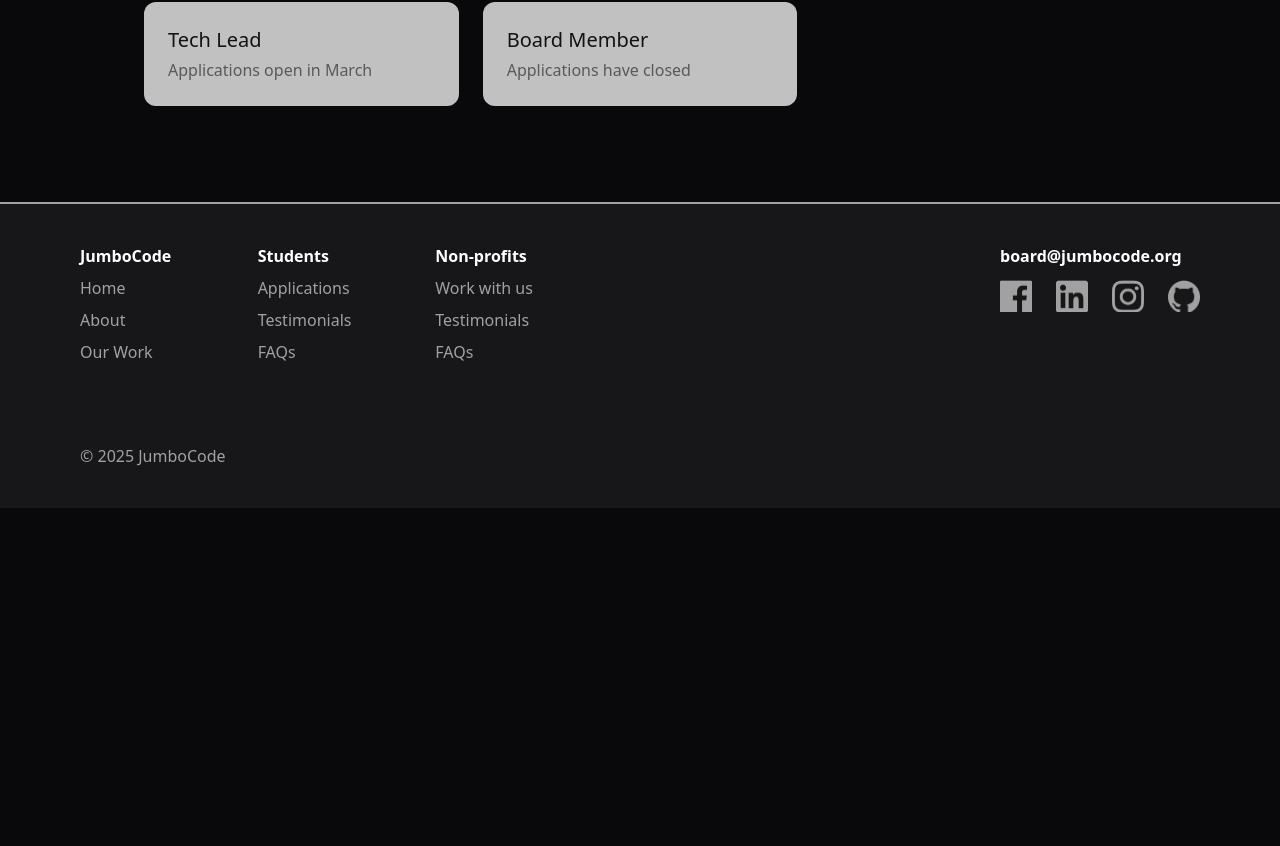
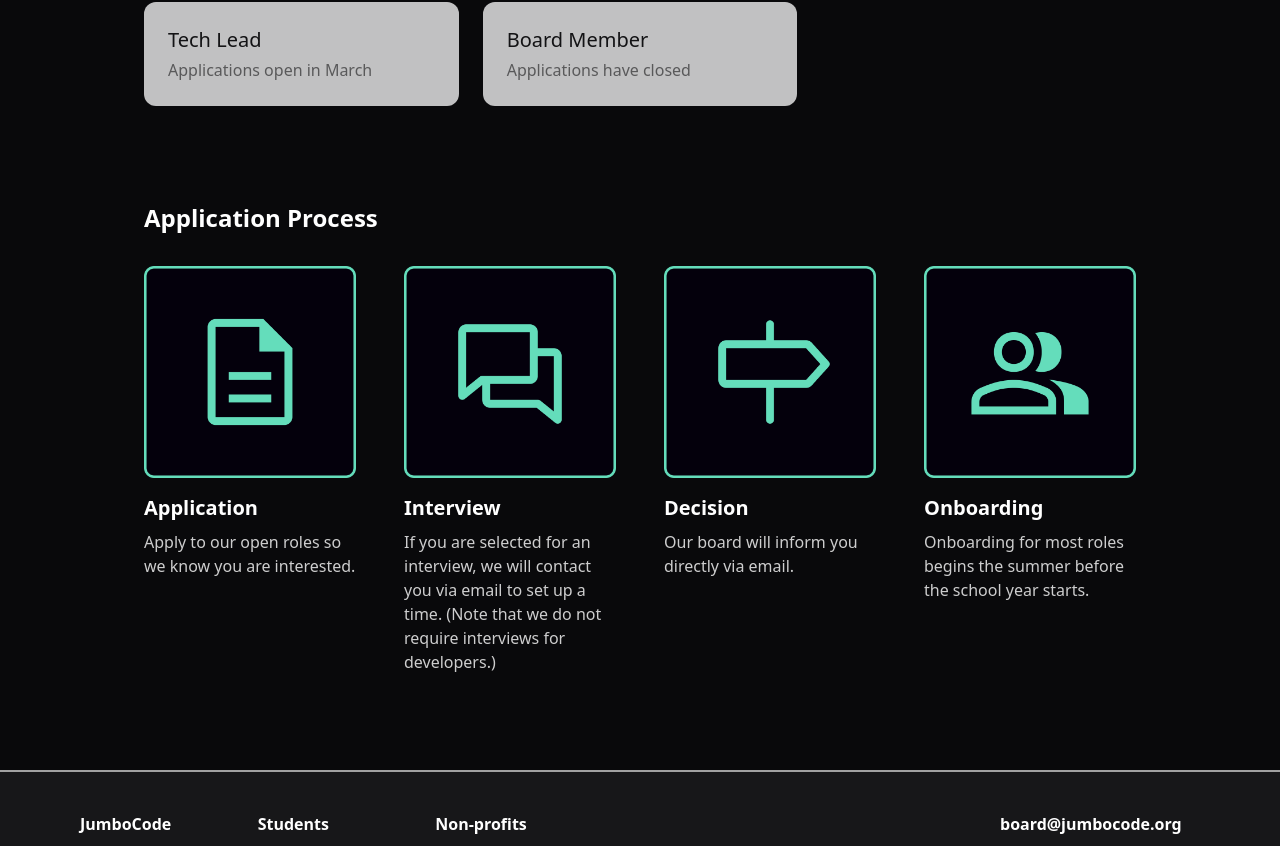
Before and after one commit to JumboCode/jumbocode.org-2024, a Next.js app: page /apply in a window 1280 px wide. Shown: the part 1434-2280 px from the top of the page. Before the commit the page ends 1942 px from the top, so only its background shows below. Built offline with nearby package versions, Linux system fonts and the light colour scheme.

Commit message:
Application Process

```diff
--- a/app/apply/page.tsx
+++ b/app/apply/page.tsx
@@ -9,7 +9,7 @@ export default function ApplyPage() {
         title={<>Apply</>}
         subtitle={
           <>
-            Join us — we’re a passionate community of developers and designers
+            Join us — we're a passionate community of developers and designers
             committed to building meaningful products for non-profits.
           </>
         }
@@ -115,6 +115,35 @@ export default function ApplyPage() {
           </div>
         </div>
       </section>
+
+      <section className="mt-24">
+        <h2 className="text-white font-semibold text-2xl">
+          Application Process
+        </h2>
+
+        <div className="mt-8 grid grid-cols-4 gap-12">
+          <ApplicationProcessCard
+            src="/apply/icons/application-icon.png"
+            title="Application"
+            subtitle="Apply to our open roles so we know you are interested."
+          />
+          <ApplicationProcessCard
+            src="/apply/icons/interview-icon.png"
+            title="Interview"
+            subtitle="If you are selected for an interview, we will contact you via email to set up a time. (Note that we do not require interviews for developers.)"
+          />
+          <ApplicationProcessCard
+            src="/apply/icons/decision-icon.png"
+            title="Decision"
+            subtitle="Our board will inform you directly via email."
+          />
+          <ApplicationProcessCard
+            src="/apply/icons/onboarding-icon.png"
+            title="Onboarding"
+            subtitle="Onboarding for most roles begins the summer before the school year starts."
+          />
+        </div>
+      </section>
     </div>
   );
 }
@@ -141,3 +170,21 @@ const PositionCard = ({
     </Wrapper>
   );
 };
+
+const ApplicationProcessCard = ({
+  src,
+  title,
+  subtitle,
+}: {
+  src: string;
+  title: string;
+  subtitle: string;
+}) => {
+  return (
+    <div>
+      <img src={src} alt="" className="" />
+      <h3 className="mt-4 text-white font-semibold text-xl">{title}</h3>
+      <p className="mt-2 text-white/80">{subtitle}</p>
+    </div>
+  );
+};
```
